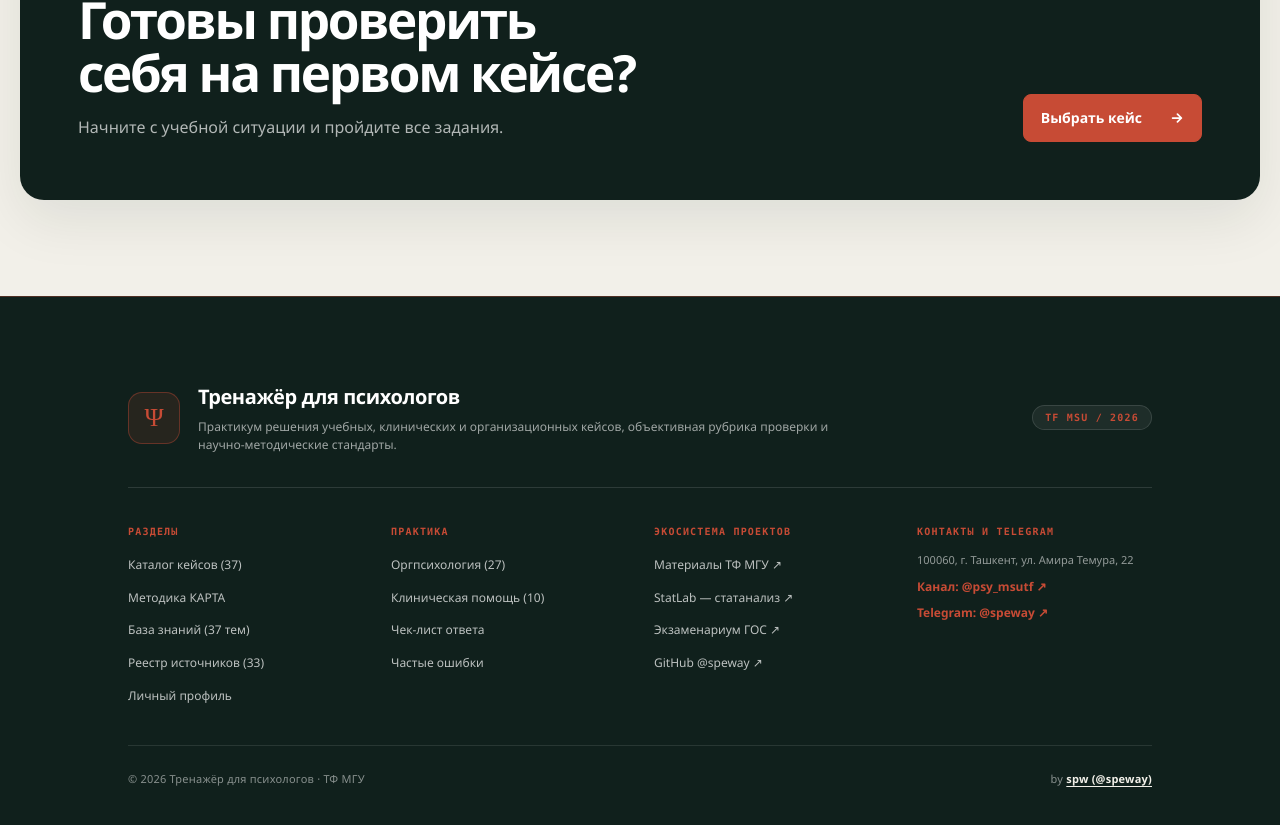
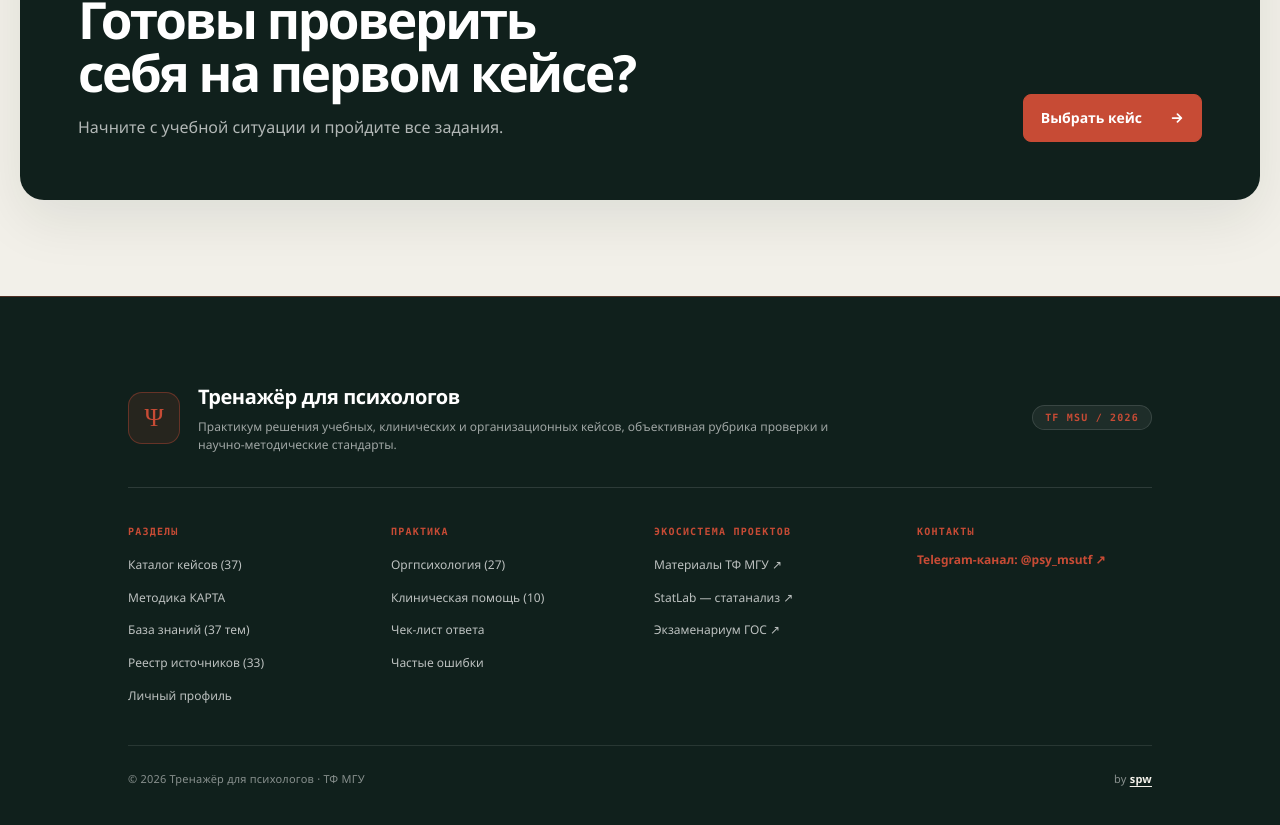
Before and after one commit to speway/psy-case-trainer, a Next.js app: page / in a window 1280 px wide. Shown: the part 1955-2780 px from the top of the page. Built offline with nearby package versions, Linux system fonts and the light colour scheme.

Commit message:
fix(footer): remove github, address and personal contact, keep only by spw with telegram link

```diff
--- a/app/page.js
+++ b/app/page.js
@@ -2006,22 +2006,12 @@ export default function Page() {
                       Экзаменариум ГОС ↗
                     </a>
                   </li>
-                  <li>
-                    <a
-                      href="https://github.com/speway"
-                      target="_blank"
-                      rel="noopener noreferrer"
-                    >
-                      GitHub @speway ↗
-                    </a>
-                  </li>
                 </ul>
               </div>
 
               <div>
-                <h3>Контакты и Telegram</h3>
+                <h3>Контакты</h3>
                 <div className="footer-contact">
-                  <p>100060, г. Ташкент, ул. Амира Темура, 22</p>
                   <div className="contact-links">
                     <a
                       href="https://t.me/psy_msutf"
@@ -2029,15 +2019,7 @@ export default function Page() {
                       rel="noopener noreferrer"
                       className="telegram-link"
                     >
-                      Канал: @psy_msutf ↗
-                    </a>
-                    <a
-                      href="https://t.me/speway"
-                      target="_blank"
-                      rel="noopener noreferrer"
-                      className="telegram-link"
-                    >
-                      Telegram: @speway ↗
+                      Telegram-канал: @psy_msutf ↗
                     </a>
                   </div>
                 </div>
@@ -2053,7 +2035,7 @@ export default function Page() {
                   target="_blank"
                   rel="noopener noreferrer"
                 >
-                  spw (@speway)
+                  spw
                 </a>
               </span>
             </div>
```
